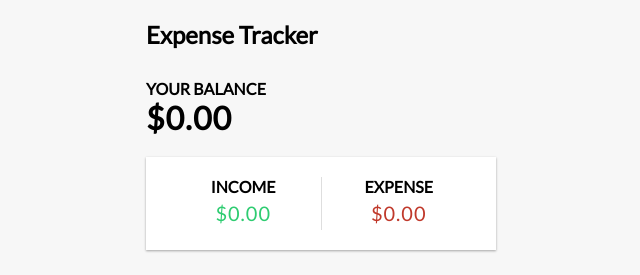
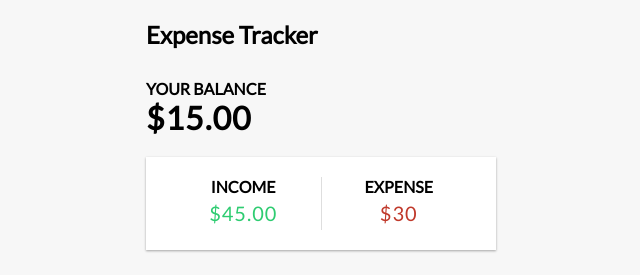
Before and after one commit to Arman-Arzoo/ExpenseTrackerApp, a React (Create React App) app in the folder expense-tracker-frontend/: page / in a window 1280 px wide. Shown: the top 275 px of the page, without its empty margins (319-959 px from the left). Built offline with nearby package versions, Linux system fonts and the light colour scheme.

Commit message:
update baclace.js and incomeExpense.js and remove test file arman.js

```diff
--- a/expense-tracker-frontend/package.json
+++ b/expense-tracker-frontend/package.json
@@ -14,6 +14,7 @@
   },
   "scripts": {
     "start": "react-scripts start",
+    "build": "react-scripts build",
     "test": "react-scripts test",
     "eject": "react-scripts eject"
   },
--- a/expense-tracker-frontend/src/components/Balance.js
+++ b/expense-tracker-frontend/src/components/Balance.js
@@ -1,10 +1,14 @@
-import React from 'react'
+import React, { useContext } from 'react';
+import {GlobalContext} from '../context/GlobalState'
 
 export const Balance = () => {
+    const {transactions} = useContext(GlobalContext);
+    const amount = transactions.map((transaction)=>transaction.amount);
+    const total = amount.reduce((acc,item)=>(acc+=item),0).toFixed(2);
     return (
         <>
             <h4>Your Balance</h4>
-            <h1>$0.00</h1>
+            <h1>${total}</h1>
         </>
     )
 }
--- a/expense-tracker-frontend/src/components/IncomeExpenses.js
+++ b/expense-tracker-frontend/src/components/IncomeExpenses.js
@@ -1,16 +1,28 @@
-import React from "react";
+import React, { useContext } from "react";
+import { GlobalContext } from "../context/GlobalState";
 
 export const IncomeExpenses = () => {
+  const { transactions } = useContext(GlobalContext);
+
+  const amonut = transactions.map((transaction) => transaction.amount);
+  const income = amonut
+    .filter((item) => item > 0)
+    .reduce((acc, item) => (acc += item), 0)
+    .toFixed(2);
+
+  const expense =
+    amonut.filter((item) => item < 0).reduce((acc, item) => (acc += item), 0) *
+    -(1).toFixed(2);
   return (
     <div className="inc-exp-container">
       <div>
         <h4>Income</h4>
-        <p className="money plus">$0.00</p>
+        <p className="money plus">${income}</p>
       </div>
 
       <div>
         <h4>Expense</h4>
-        <p className="money minus">$0.00</p>
+        <p className="money minus">${expense}</p>
       </div>
     </div>
   );
--- a/expense-tracker-frontend/src/components/arman.js
+++ /dev/null
@@ -1 +0,0 @@
-console.log('testing git repo');
```
Also changed, not shown: expense-tracker-frontend/src/App.css (+4 -4 lines).
